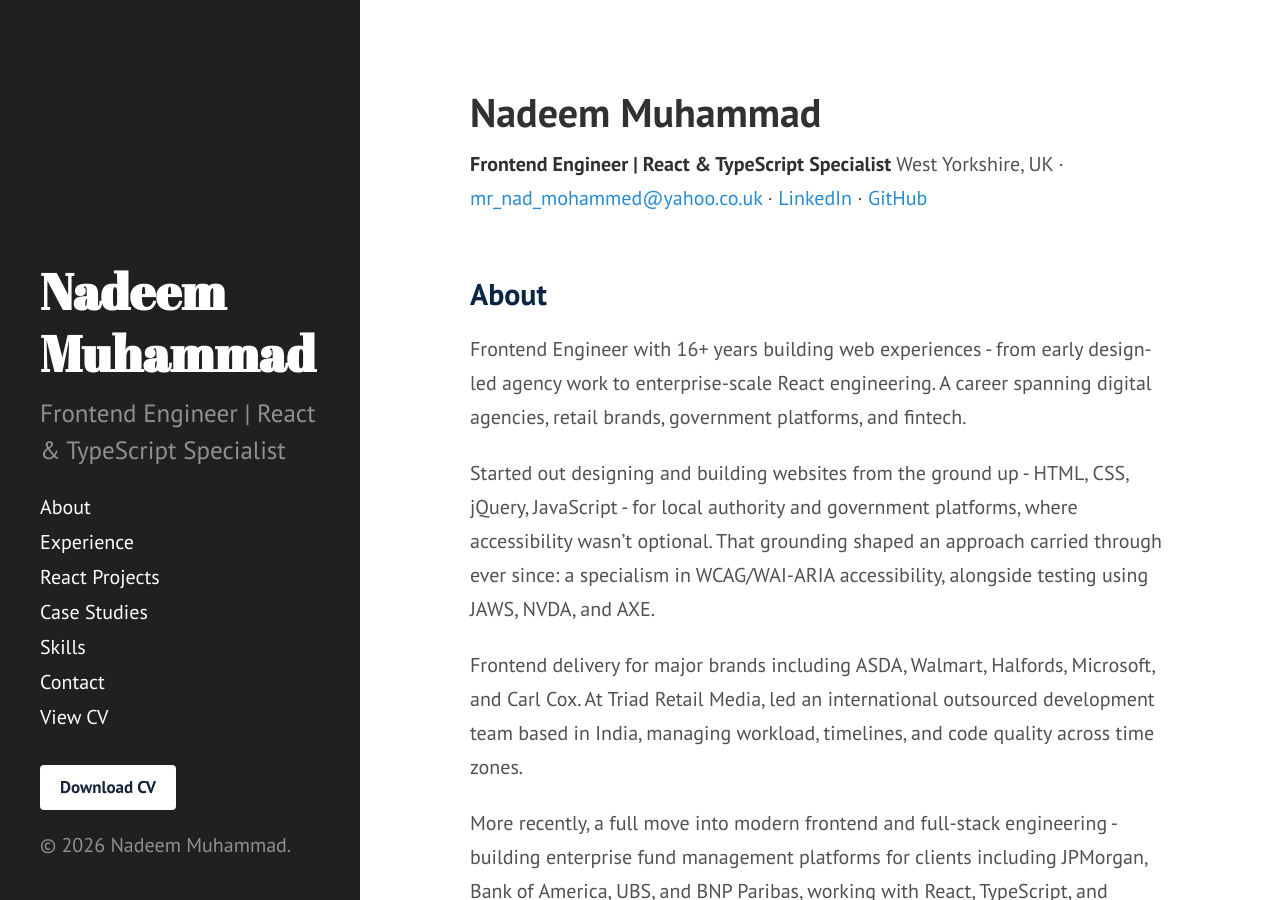
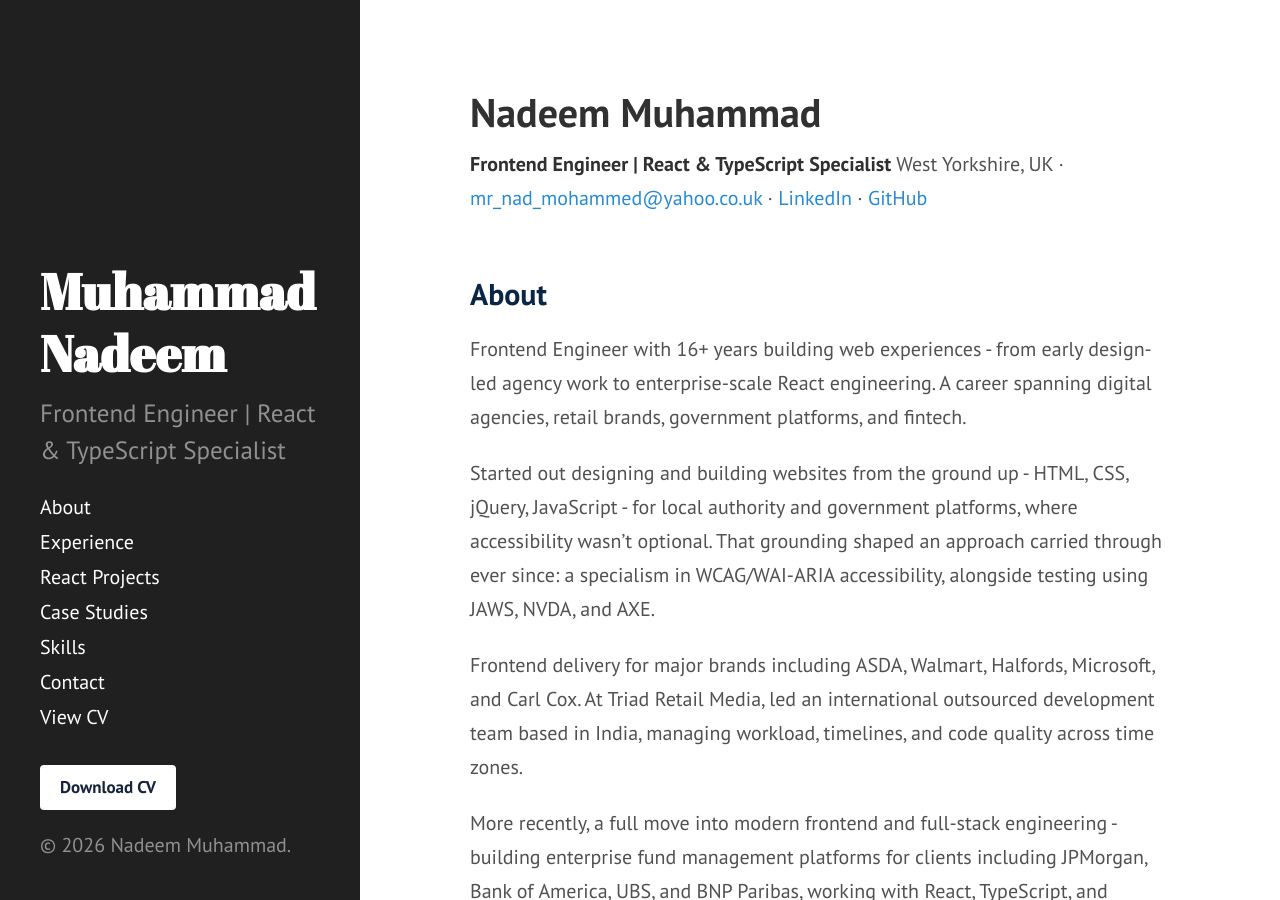
Before and after one commit to nadeem-muhammad/nadeem-muhammad.github.io, a Jekyll site: the page built from index.md, in a window 1280 px wide and 900 px high. Built offline with Jekyll 4.4.1, drawn with Linux system fonts in a browser that asks for light colours.

```diff
--- a/_includes/sidebar.html
+++ b/_includes/sidebar.html
@@ -1,7 +1,7 @@
 <div class="sidebar">
   <div class="container sidebar-sticky">
     <div class="sidebar-about">
-      <h1><a href="{{ '/' | relative_url }}">Nadeem Muhammad</a></h1>
+      <h1><a href="{{ '/' | relative_url }}">Muhammad Nadeem</a></h1>
       <p class="lead">{{ site.description }}</p>
     </div>
 
```
